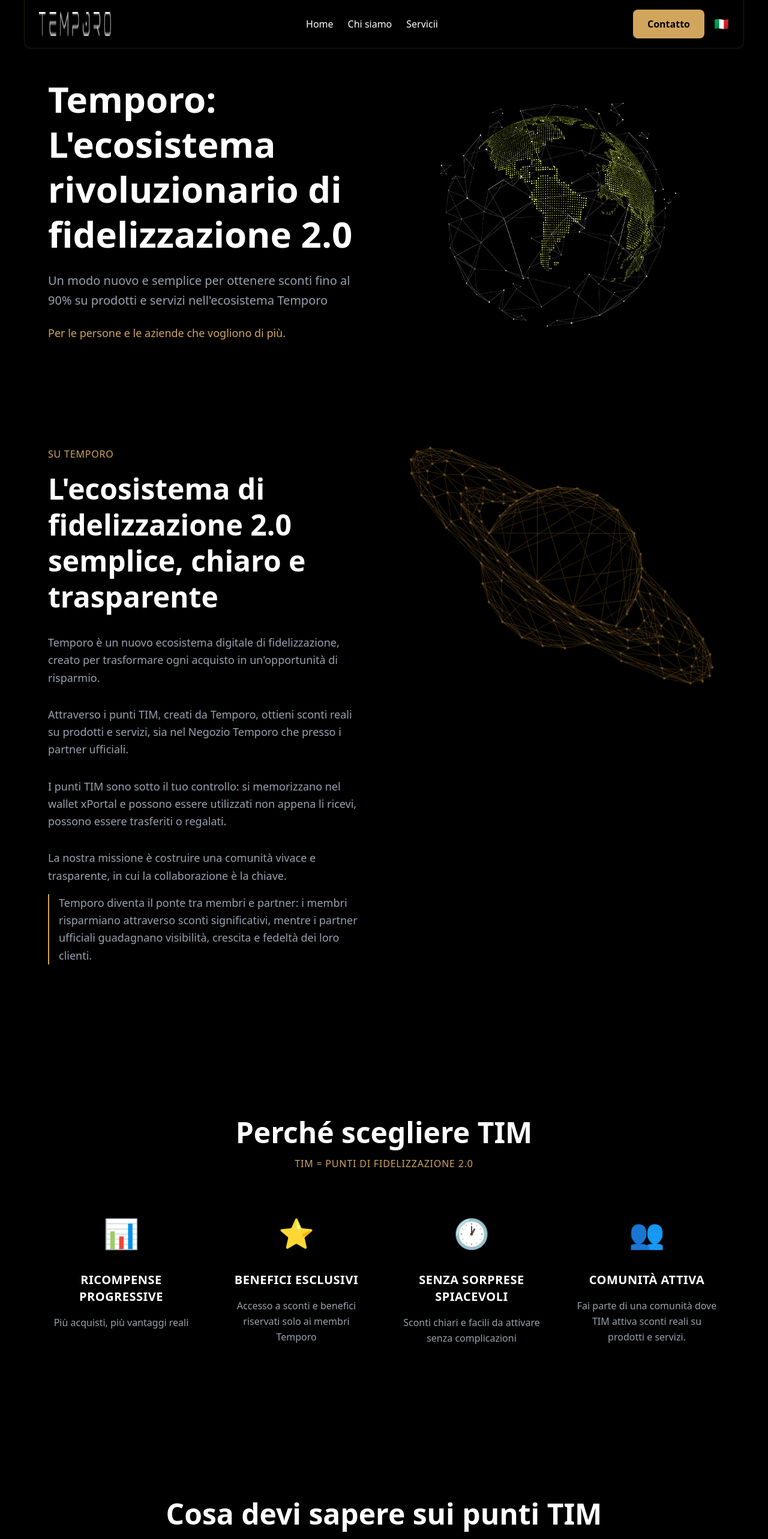
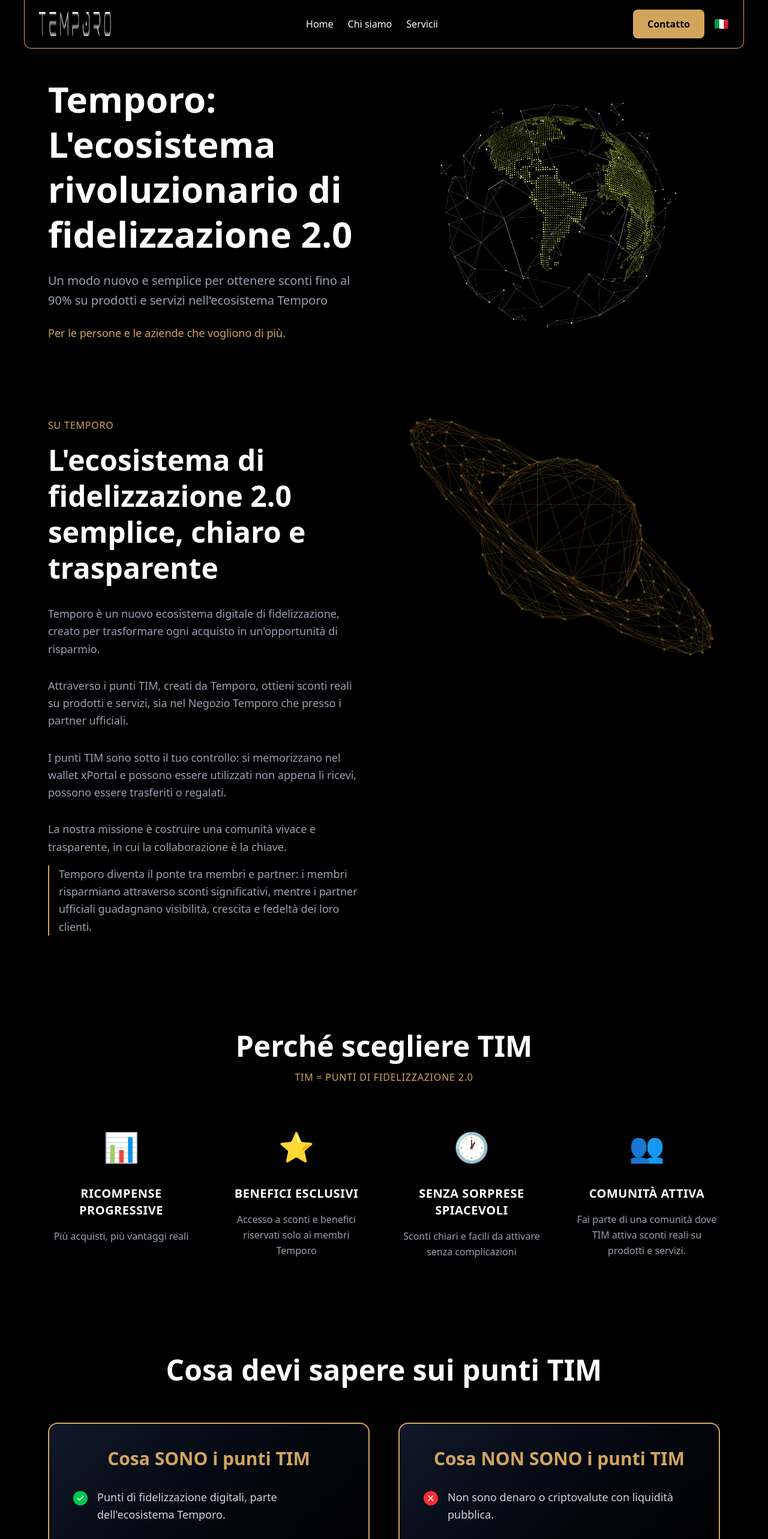
Before and after one commit to wallbreaker1/temporo, a Next.js app: page /it in a window 1280 px wide. Shown: the top 2566 px of the page at 60% size. Built offline with nearby package versions, Linux system fonts and the light colour scheme.

Commit message:
more changes

```diff
--- a/components/AboutSection.tsx
+++ b/components/AboutSection.tsx
@@ -29,7 +29,7 @@ export default function AboutSection({
   imageAlt,
 }: AboutSectionProps) {
   return (
-    <section className="py-20 lg:py-32">
+    <section className="py-16 lg:py-20">
       <div className="grid lg:grid-cols-2 gap-12 lg:gap-16 items-start">
         {/* Text Content */}
         <div className="space-y-8">
--- a/components/FAQ.tsx
+++ b/components/FAQ.tsx
@@ -18,7 +18,7 @@ export default function FAQ({ title, faqs }: FAQProps) {
   };
 
   return (
-    <section className="py-16 lg:py-24 bg-black">
+    <section className="py-16 lg:py-20 bg-black">
       <div className="container mx-auto px-4 lg:px-6 max-w-4xl">
         {/* Section Title */}
         <div className="text-center mb-16">
@@ -32,7 +32,7 @@ export default function FAQ({ title, faqs }: FAQProps) {
           {faqs.map((faq, index) => (
             <div
               key={index}
-              className="group border-4 border-[#D2A55D] bg-gradient-to-br from-gray-900 to-black rounded-2xl shadow-2xl hover:shadow-3xl transition-all duration-300 overflow-hidden"
+              className="group border-1 border-[#D2A55D] bg-gradient-to-br from-gray-900 to-black rounded-2xl shadow-2xl hover:shadow-3xl transition-all duration-300 overflow-hidden"
             >
               {/* Question Button */}
               <button
--- a/components/HowItWorks.tsx
+++ b/components/HowItWorks.tsx
@@ -16,7 +16,7 @@ export default function HowItWorks({
   steps,
 }: HowItWorksProps) {
   return (
-    <section className="py-16 lg:py-24 bg-black">
+    <section className="py-16 lg:py-20 bg-black">
       <div className="container mx-auto px-4 lg:px-6">
         {/* Intro Section - Full Width */}
         <div className="max-w-4xl mx-auto text-center mb-16">
--- a/components/Nav.tsx
+++ b/components/Nav.tsx
@@ -48,9 +48,9 @@ export default function Nav({ dict }: NavProps) {
   return (
     <>
       <nav
-        className={`fixed top-0 left-1/2 transform -translate-x-1/2 z-20 transition-all duration-300 ease-linear border-b border-x rounded-b-xl border-[#d2a55d2b] ${
+        className={`fixed top-0 left-1/2 transform -translate-x-1/2 z-20 transition-all duration-300 ease-linear border-b border-x rounded-b-xl border-[#d2a55d] ${
           isScrolled
-            ? "bg-black/90 backdrop-blur-sm shadow-lg rounded-lg"
+            ? "bg-black/90 backdrop-blur-sm shadow-lg"
             : "bg-transparent"
         }`}
         style={{ maxWidth: "1200px", width: "100%" }}
--- a/components/TimPointsInfo.tsx
+++ b/components/TimPointsInfo.tsx
@@ -16,7 +16,7 @@ export default function TimPointsInfo({
   whatAreNotPoints,
 }: TimPointsInfoProps) {
   return (
-    <section className="py-20 lg:py-32">
+    <section className="py-16 lg:py-20">
       <div className="text-center mb-16">
         <h2 className="text-3xl lg:text-4xl xl:text-5xl font-bold text-white">
           {title}
@@ -25,7 +25,7 @@ export default function TimPointsInfo({
 
       <div className="grid lg:grid-cols-2 gap-8 lg:gap-12 lg:items-stretch">
         {/* What TIM Points ARE */}
-        <div className="group p-8 lg:p-10 border-4 border-[#D2A55D] bg-gradient-to-br from-gray-900 to-black rounded-2xl shadow-2xl hover:shadow-3xl hover:scale-105 transition-all duration-300 flex flex-col h-full">
+        <div className="group p-8 lg:p-10 border-2 border-[#D2A55D] bg-gradient-to-br from-gray-900 to-black rounded-2xl shadow-2xl hover:shadow-3xl hover:scale-105 transition-all duration-300 flex flex-col h-full">
           <h3 className="text-2xl lg:text-3xl font-bold text-[#D2A55D] mb-8 text-center group-hover:text-[#E6B96A] transition-colors duration-300">
             {whatArePoints.title}
           </h3>
@@ -57,7 +57,7 @@ export default function TimPointsInfo({
         </div>
 
         {/* What TIM Points are NOT */}
-        <div className="group p-8 lg:p-10 border-4 border-[#D2A55D] bg-gradient-to-br from-gray-900 to-black rounded-2xl shadow-2xl hover:shadow-3xl hover:scale-105 transition-all duration-300 flex flex-col h-full">
+        <div className="group p-8 lg:p-10 border-2 border-[#D2A55D] bg-gradient-to-br from-gray-900 to-black rounded-2xl shadow-2xl hover:shadow-3xl hover:scale-105 transition-all duration-300 flex flex-col h-full">
           <h3 className="text-2xl lg:text-3xl font-bold text-[#D2A55D] mb-8 text-center group-hover:text-[#E6B96A] transition-colors duration-300">
             {whatAreNotPoints.title}
           </h3>
--- a/components/WhyChooseTim.tsx
+++ b/components/WhyChooseTim.tsx
@@ -14,7 +14,7 @@ export default function WhyChooseTim({
   features,
 }: WhyChooseTimProps) {
   return (
-    <section className="py-20 lg:py-32 bg-black">
+    <section className="py-16 lg:py-20 bg-black">
       <div className="text-center mb-16">
         <h2 className="text-3xl lg:text-4xl xl:text-5xl font-bold text-white mb-4">
           {title}
```
